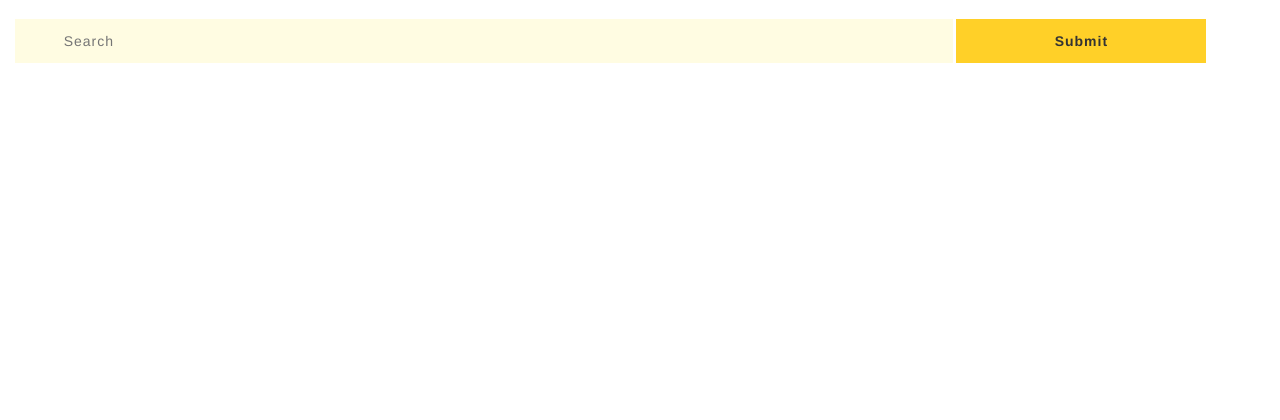
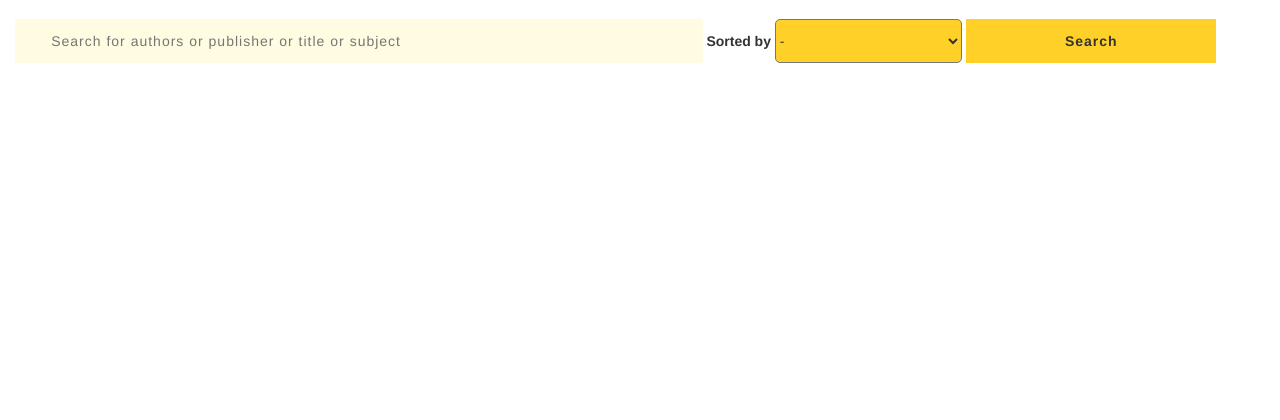
Before and after one commit to RosenZhang/DB-Bookstore-Project, a Django app: page /books/ in a window 1280 px wide. Shown: the part 276-696 px from the top of the page. Run offline with Django 3.2, Linux system fonts and the light colour scheme; the visitor is signed in with stand-in values (Sample User, id 1); data that the repository does not hold is empty; some libraries are stand-ins or nearby versions.

Commit message:
allow sort by year and avgscore

```diff
--- a/django_test/bookstore/templates/snippets/css.html
+++ b/django_test/bookstore/templates/snippets/css.html
@@ -103,7 +103,7 @@ li a:hover {
 }
 
 #SearchBar {
-  width: 75%;
+  width: 55%;
   background: #fffce2;
   font-family: inherit;
   color: black;
@@ -134,6 +134,31 @@ li a:hover {
   background: #ffe949;
 }
 
+.styled-select {
+/*   background: url(http://i62.tinypic.com/15xvbd5.png) no-repeat 93%;*/
+   /*background-size: 13%;*/
+   height: 44px;
+   overflow: hidden;
+   width: 15%;
+   display: inline-block;
+
+}
+
+.styled-select select {
+   background: transparent;
+   border: none;
+   font-size: 14px;
+   height: 44px;
+   padding: 1px;
+   width: 15%;
+}
+.semi-square {
+   -webkit-border-radius: 5px;
+   -moz-border-radius: 5px;
+   border-radius: 5px;
+}
+.yellow  { background-color: #ffd028; }
+.yellow select  { color: #000; }
 
 
 input:focus {
--- a/django_test/bookstore/userbook/templates/userbookpage.html
+++ b/django_test/bookstore/userbook/templates/userbookpage.html
@@ -11,8 +11,23 @@
  {% csrf_token %}
    <form>
           <div class="search_input">
-            <input  type="text" id="SearchBar" class="search" placeholder="Search" aria-label="Search" >
-          <button type="submit" class="search Button" id="SearchButton">Submit</button>
+                     <!--  <div > -->
+
+
+  <!-- </div> -->
+            <input  type="text" id="SearchBar" class="search" placeholder="Search for authors or publisher or title or subject" aria-label="Search" >
+            <label>Sorted by</label>
+              <select class="styled-select yellow semi-square" id='search-sorting' >
+    <option>-</option>
+    <option>year</option>
+    <option>average score</option>
+  </select>
+                      <button type="submit" class="search Button" id="SearchButton">Search</button>
+
+
+
+
+
           </div>
         </form>
  <br>
@@ -25,6 +40,7 @@ $( document ).ready( function( )
 {
     $( "#SearchButton" ).click( function( event ) // detect search function is clicked
     {
+    	var sorted_option=$("#search-sorting option:selected").val();
 
       event.preventDefault( ); //prevent submission of form
       $.ajax({
@@ -35,7 +51,8 @@ $( document ).ready( function( )
           xhr.setRequestHeader("X-CSRFToken", '{{ csrf_token }}');
         },
           data: {
-            search_keyword: $('#SearchBar').val()
+            search_keyword: $('#SearchBar').val(),
+            sorted_by: sorted_option,
               },
           success: function(resp){ // if request works, function will response
               data=resp.books;
--- a/django_test/bookstore/userbook/views.py
+++ b/django_test/bookstore/userbook/views.py
@@ -29,8 +29,9 @@ def usermainpage_view(request):
 
     if 'HTTP_SEARCH_BOOK' in request.META:
         search_key_word = request.POST['search_keyword']
-        print ("0000000000000000input {} \n\n".format(search_key_word))  # watch your command line
-        book_list, books = get_book_list_v2_with_brief_record(search_key_word)
+        sorted_by=request.POST['sorted_by']
+        print ("0000000000000000input {} {} \n\n".format(search_key_word,sorted_by))  # watch your command line
+        book_list, books = get_book_list_v2_with_brief_record(search_key_word,sorted_by)
         return HttpResponse(json.dumps({'books': books}), content_type="application/json")
 
     else:
--- a/django_test/bookstore/utils/util.py
+++ b/django_test/bookstore/utils/util.py
@@ -49,8 +49,17 @@ def get_book_list():
     titles = [row[0] for row in cursor.fetchall()]
     return titles
 
-def get_book_list_v2_with_brief_record(keyword):
-    query = 'select * from books where title like \'%{}%\' or authors like  \'%{}%\' or publisher like  \'%{}%\' or subject like \'%{}%\';'.format(keyword,keyword,keyword,keyword)
+def get_book_list_v2_with_brief_record(keyword,sorted_by):
+    query='select books.*, avg(rank) as avgscore from books,feedback '\
+'where feedback.bid=books.ISBN13 and '\
+'(title like \'%{}%\' or authors like  \'%{}%\' or publisher like  \'%{}%\' or subject like \'%{}%\') '\
+'group by books.ISBN13'.format(keyword,keyword,keyword,keyword)
+    if sorted_by=='-':
+        query+=';'
+    elif sorted_by=='year':
+        query+=' order by year desc;'
+    elif sorted_by=='average score':
+        query+=' order by avgscore desc;'
     print('+++++++++++++++++++++++++++++++++++++++++++++++++++{}++++++++++++'.format(query))
     titles = []
     details = []
@@ -227,7 +236,7 @@ def get_record_transaction_info():
 class books:
     def __init__(self, title="NA", piclink="NA", format="NA",
                  pages="NA", subject="NA", language="NA", authors="NA", publisher="NA",
-                 year="NA", ISBN10="NA", ISBN13="NA", available_copy="NA" ):
+                 year="NA", ISBN10="NA", ISBN13="NA", available_copy="NA",avgscore="NA" ):
         self.title = title
         self.piclink = piclink
         self.format = format
@@ -240,6 +249,7 @@ class books:
         self.ISBN10 = ISBN10
         self.ISBN13 = ISBN13
         self.available_copy = available_copy
+        self.avgscore=avgscore
         self.overview = {}
         self.info = {}
         self.recom_info = {}
```
Also changed, not shown: django_test/bookstore/queries.sql (+6 -4 lines).
